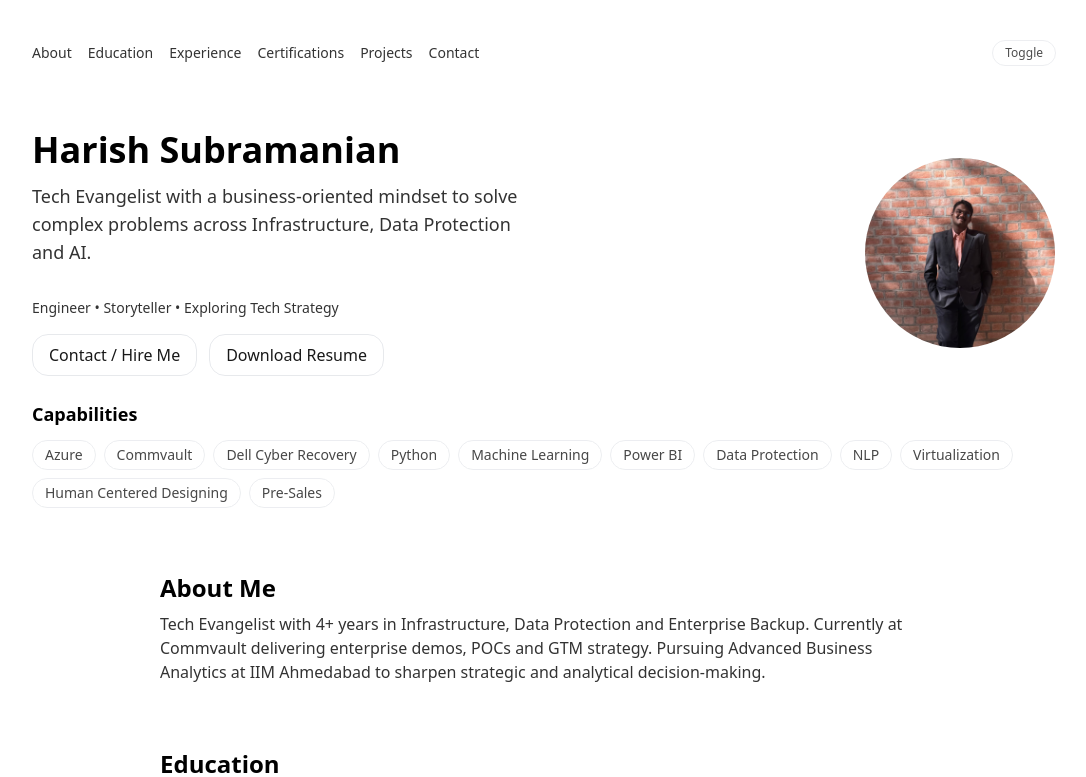
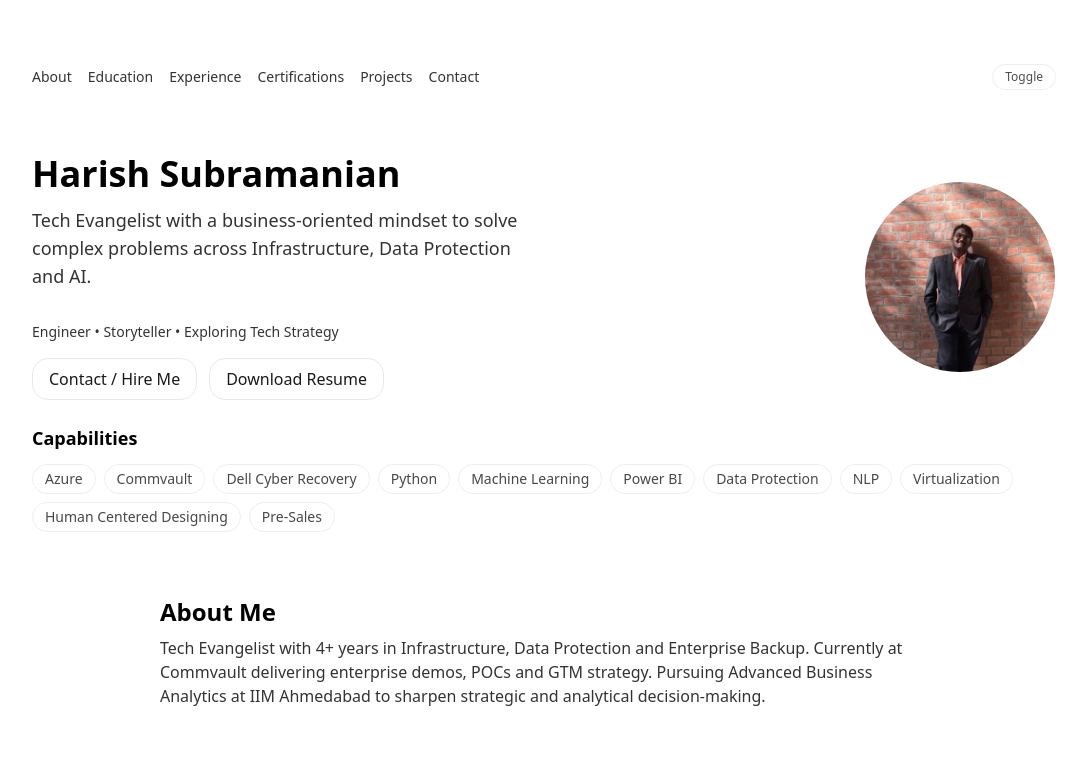
Before and after one commit to HarishS99/harish-portfolio, a Next.js app: page / in a window 1280 px wide. Shown: the top 777 px of the page, without its empty margins (96-1182 px from the left). Built offline with nearby package versions, Linux system fonts and the light colour scheme.

Commit message:
Update layout.tsx

```diff
--- a/app/layout.tsx
+++ b/app/layout.tsx
@@ -23,7 +23,9 @@ export default function RootLayout({ children }: { children: React.ReactNode })
   return (
     <html lang="en" className="scroll-smooth">
       <body className="antialiased bg-white text-black dark:bg-black dark:text-white transition-colors">
+        <div className="pt-6">  {/* Add padding-top to account for sticky navbar height */}
         {children}
+        </div>
       </body>
     </html>
   );
```
